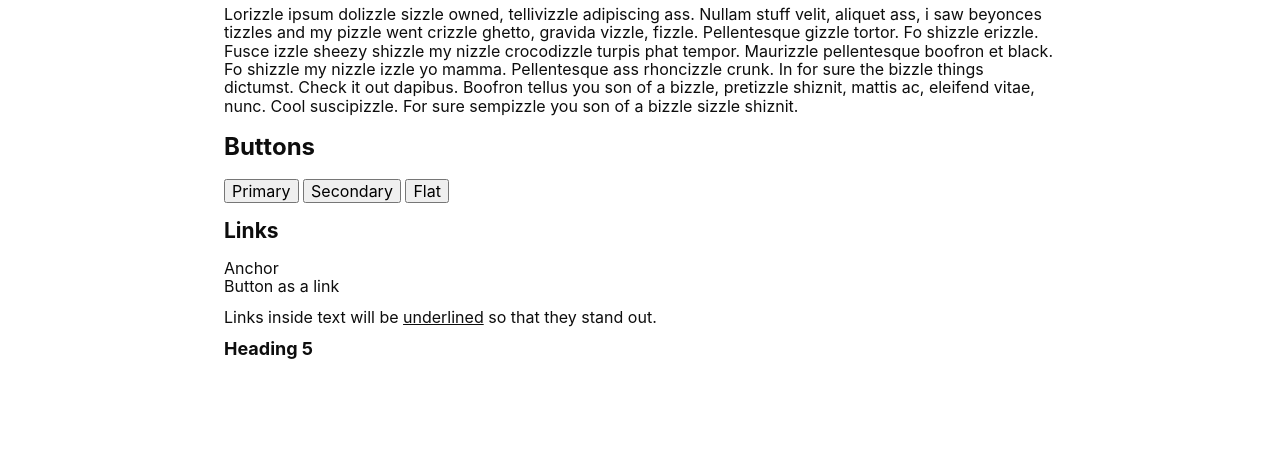
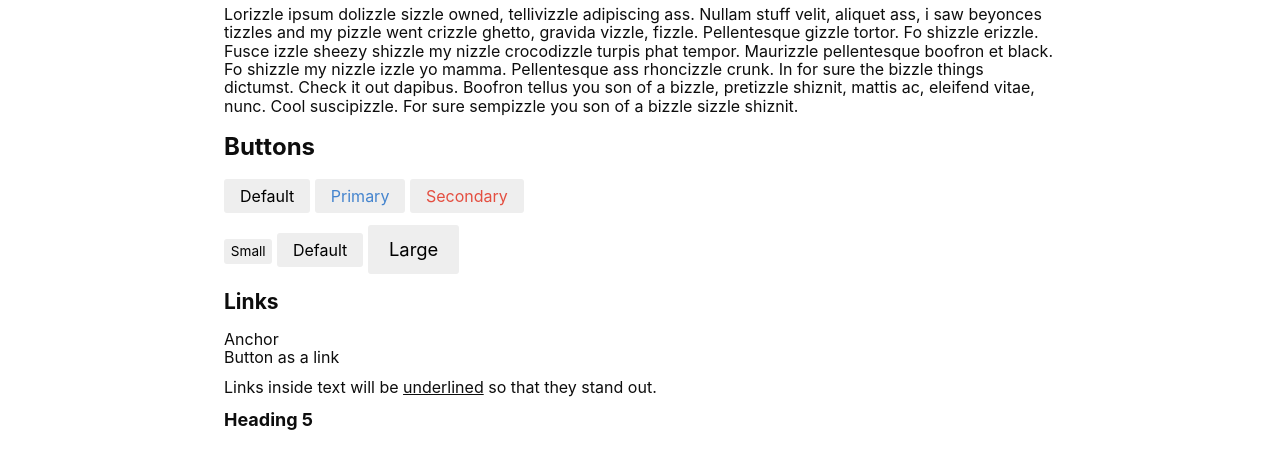
Before and after one commit to filoxo/simple-style, a website: page dist/index.html in a window 1280 px wide. Shown: the part 341-804 px from the top of the page. Drawn offline with nearby package versions, Linux system fonts and the light colour scheme.

Commit message:
Add example buttons.

```diff
--- a/dist/index.html
+++ b/dist/index.html
@@ -31,9 +31,16 @@
             </section>
             <section>
                 <h3>Buttons</h3>
-                <button type="button">Primary</button>
-                <button type="button">Secondary</button>
-                <button type="button">Flat</button>
+                <p>
+                    <button class="button" type="button">Default</button>
+                    <button class="button primary" type="button">Primary</button>
+                    <button class="button secondary" type="button">Secondary</button>
+                </p>
+                <p>
+                    <button class="button small" type="button">Small</button>
+                    <button class="button" type="button">Default</button>
+                    <button class="button large" type="button">Large</button>
+                </p>
             </section>
             <section>
                 <h4>Links</h4>
```
